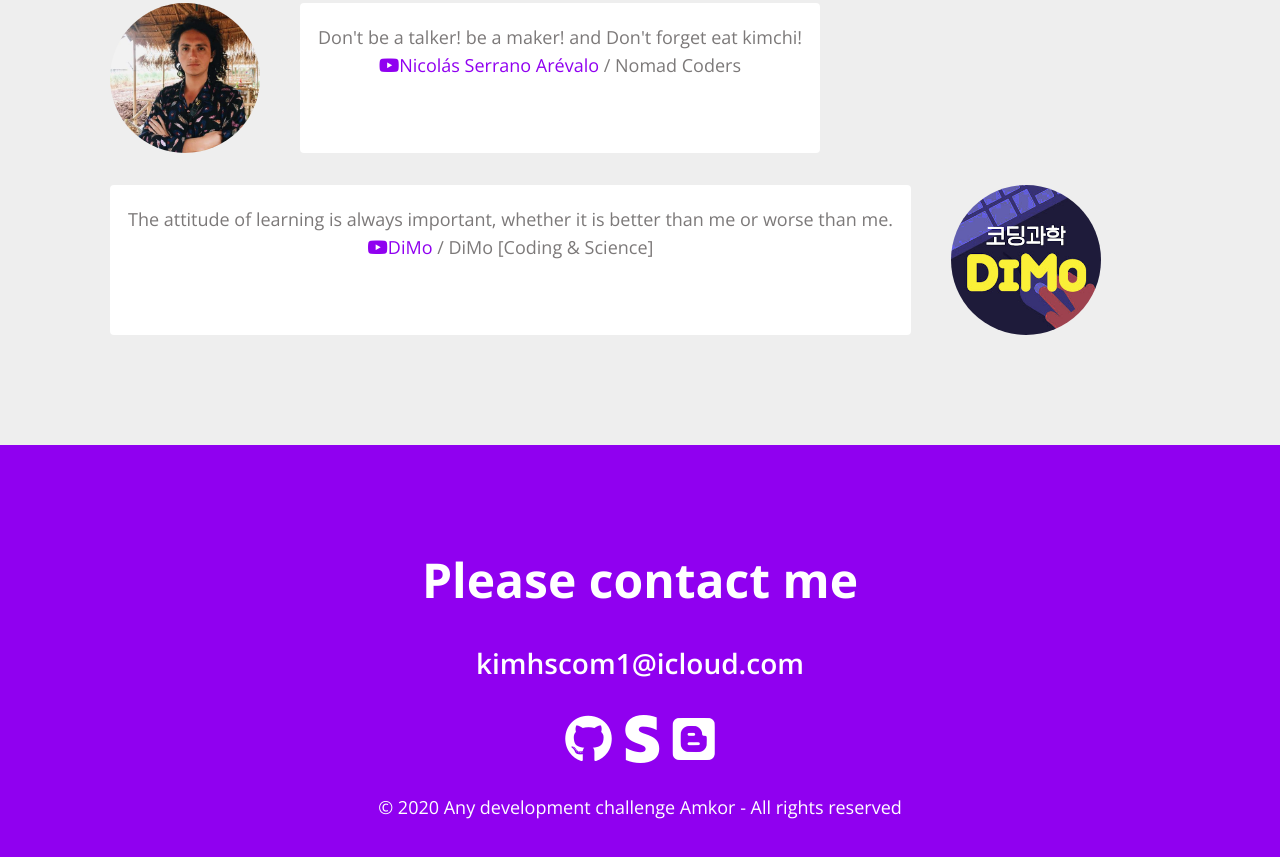
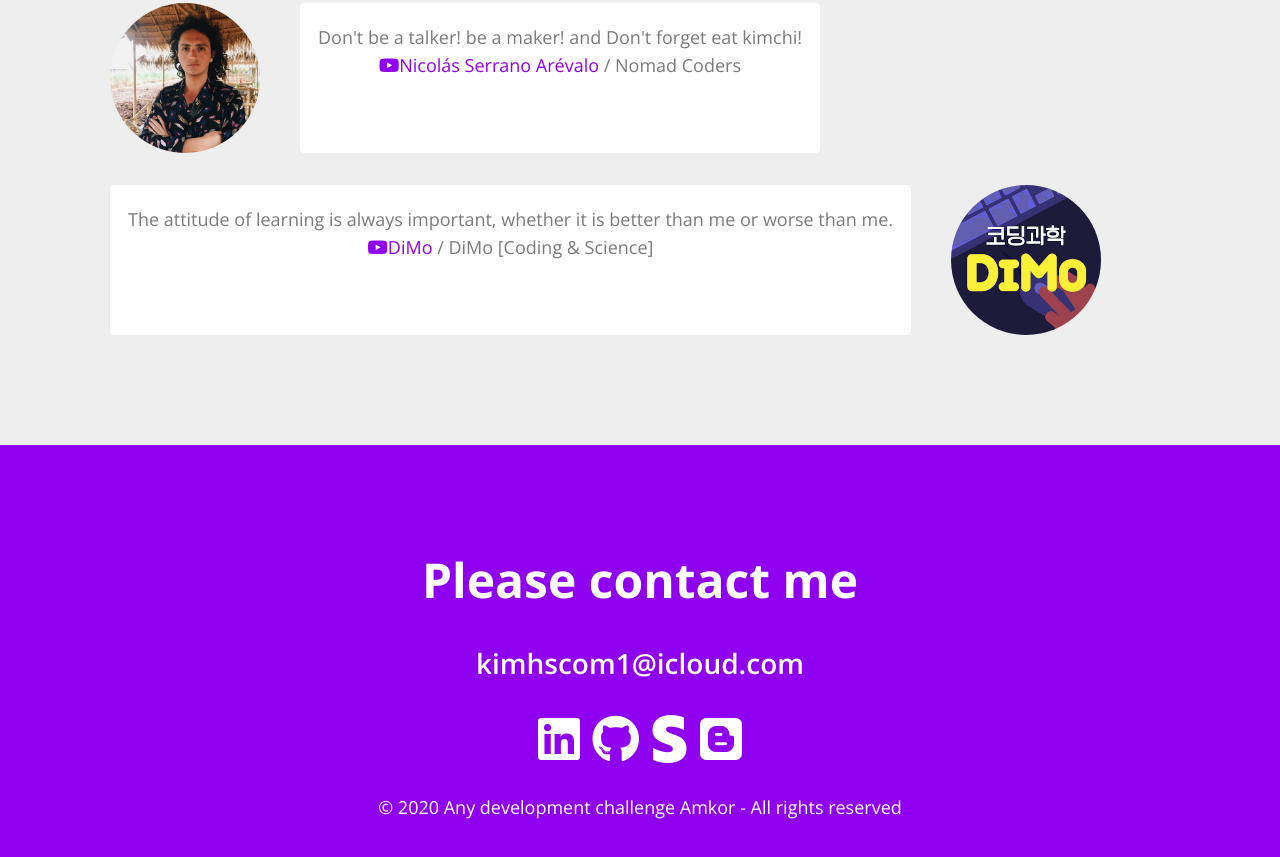
Before and after one commit to kimhscom/kimhscom.github.io, a plain HTML site: page index.html in a window 1280 px wide. Shown: the part 4660-5517 px from the top of the page. Drawn offline with nearby package versions, Linux system fonts and the light colour scheme.

Commit message:
Add Linkedin icon to contact section

```diff
--- a/index.html
+++ b/index.html
@@ -528,6 +528,9 @@
       <h1 class="contact__title">Please contact me</h1>
       <h2 class="contact__email">kimhscom1@icloud.com</h2>
       <div class="contact__links">
+        <a href="https://www.linkedin.com/in/kimhscom" target="blank">
+          <i class="fab fa-linkedin"></i>
+        </a>
         <a href="https://github.com/kimhscom" target="blank">
           <i class="fa fa-github"></i>
         </a>
```
